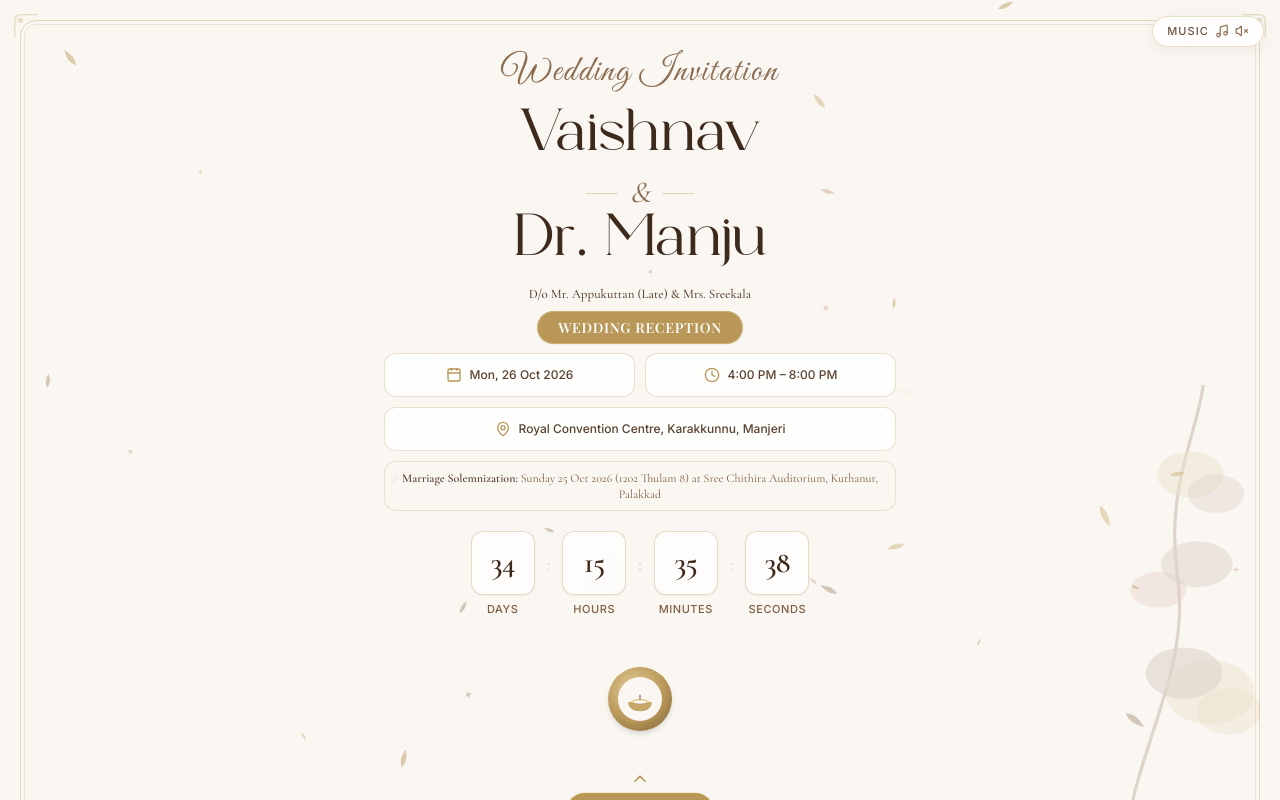
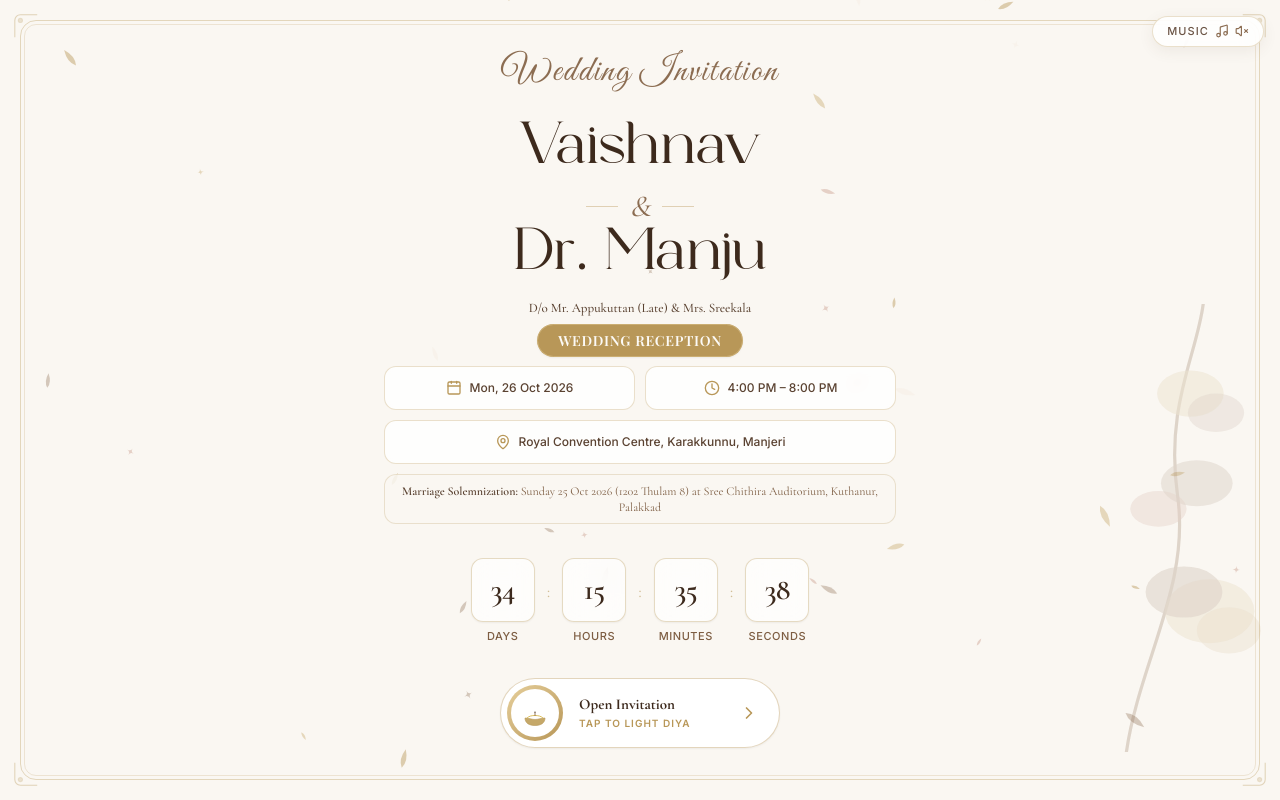
Before and after one commit to saijithc/wedding_invitation_website, a Next.js app: page / in a window 1280 px wide. Built offline with nearby package versions, Linux system fonts and the light colour scheme.

Commit message:
style: redesign diya opener to a highly intuitive standard button layout

```diff
--- a/src/components/TraditionalSealOpener.tsx
+++ b/src/components/TraditionalSealOpener.tsx
@@ -2,7 +2,7 @@
 
 import React, { useState } from 'react';
 import confetti from 'canvas-confetti';
-import { ChevronUp } from 'lucide-react';
+import { ChevronRight } from 'lucide-react';
 
 interface TraditionalSealOpenerProps {
   onComplete: () => void;
@@ -45,95 +45,52 @@ export default function TraditionalSealOpener({ onComplete, isOpened }: Traditio
 
   return (
     <>
-      {/* Keyframe styles */}
       <style>{`
-        @keyframes flameSway {
-          0%, 100% { transform: scaleX(1) scaleY(1) rotate(-1deg); }
-          25%       { transform: scaleX(0.93) scaleY(1.07) rotate(1.5deg); }
-          50%       { transform: scaleX(1.05) scaleY(0.96) rotate(-0.5deg); }
-          75%       { transform: scaleX(0.96) scaleY(1.04) rotate(1deg); }
+        @keyframes sway {
+          0%, 100% { transform: rotate(-2deg); }
+          50% { transform: rotate(2deg); }
         }
-        @keyframes warmGlow {
-          0%, 100% { opacity: 0.35; transform: scale(1); }
-          50%       { opacity: 0.6;  transform: scale(1.08); }
-        }
-        @keyframes warmGlowLit {
-          0%, 100% { opacity: 0.55; transform: scale(1); }
-          50%       { opacity: 0.85; transform: scale(1.12); }
-        }
-        @keyframes outerGlowLit {
-          0%, 100% { opacity: 0.2; transform: scale(1); }
-          50%       { opacity: 0.4; transform: scale(1.15); }
-        }
-        @keyframes flameFlicker {
+        @keyframes flicker {
           0%, 100% { opacity: 1; }
-          45%       { opacity: 0.88; }
-          70%       { opacity: 0.95; }
+          50% { opacity: 0.85; }
         }
       `}</style>
 
-      <div className="w-full max-w-xs mx-auto flex flex-col items-center select-none pt-2 pb-1">
-
+      <div className="w-full max-w-sm mx-auto flex justify-center pt-4 pb-2 px-4">
         <button
           type="button"
           onClick={handleOpen}
           disabled={isOpening}
-          aria-label="Open Wedding Invitation"
-          className="group relative flex flex-col items-center gap-2 cursor-pointer disabled:cursor-not-allowed"
+          aria-label="Light Diya and Open Invitation"
+          className={`group relative flex items-center w-full max-w-[280px] p-1.5 pr-5 gap-3 rounded-full border border-[#B89758]/40 shadow-sm transition-all duration-500 overflow-hidden ${
+            isLit ? 'bg-[#FAF7F2] shadow-[0_0_20px_rgba(212,175,55,0.2)]' : 'bg-white hover:bg-[#FAF7F2] hover:shadow-md hover:border-[#B89758]/60'
+          }`}
         >
-          {/* Diya + glow stack */}
-          <div className="relative flex items-center justify-center w-28 h-28">
-
-            {/* Outermost warm ambient glow — only when lit */}
-            {isLit && (
+          {/* Warm background glow overlay when lit */}
           <div
-                className="absolute w-28 h-28 rounded-full"
-                style={{
-                  background: 'radial-gradient(circle, rgba(212,175,55,0.18) 0%, transparent 70%)',
-                  animation: 'outerGlowLit 2.4s ease-in-out infinite',
-                }}
-              />
-            )}
-
-            {/* Inner warm halo — breathes gently like candlelight */}
-            <div
-              className="absolute w-20 h-20 rounded-full"
-              style={{
-                background: isLit
-                  ? 'radial-gradient(circle, rgba(247,223,148,0.45) 0%, rgba(212,175,55,0.2) 50%, transparent 75%)'
-                  : 'radial-gradient(circle, rgba(184,151,88,0.18) 0%, transparent 70%)',
-                animation: isLit ? 'warmGlowLit 1.8s ease-in-out infinite' : 'warmGlow 3s ease-in-out infinite',
-              }}
+            className={`absolute inset-0 bg-gradient-to-r from-[#F7DF94]/20 to-transparent transition-opacity duration-700 pointer-events-none ${
+              isLit ? 'opacity-100' : 'opacity-0'
+            }`}
           />
 
-            {/* Gold diya base circle */}
+          {/* Icon Circle (Diya Container) */}
           <div
-              className={`relative z-10 w-16 h-16 rounded-full flex items-center justify-center shadow-md transition-all duration-700
-                ${isLit
-                  ? 'shadow-[0_0_20px_6px_rgba(212,175,55,0.35)]'
-                  : 'group-hover:shadow-[0_0_14px_4px_rgba(184,151,88,0.25)]'
-                }
-              `}
-              style={{
-                background: isLit
-                  ? 'radial-gradient(circle at 40% 35%, #F7DF94, #D4AF37 50%, #8C6D52)'
-                  : 'radial-gradient(circle at 40% 35%, #E6CF9B, #B89758 55%, #7A5C38)',
-              }}
+            className={`relative shrink-0 w-14 h-14 rounded-full flex items-center justify-center transition-all duration-700 z-10 ${
+              isLit
+                ? 'bg-gradient-to-br from-[#F7DF94] to-[#D4AF37] shadow-[0_0_15px_rgba(212,175,55,0.4)]'
+                : 'bg-gradient-to-br from-[#E6CF9B] to-[#B89758] group-hover:scale-105'
+            }`}
           >
-              {/* Inner diya body */}
-              <div className="w-11 h-11 rounded-full bg-[#FAF7F2] flex items-end justify-center overflow-hidden pb-1">
-
-                {/* Diya SVG — flame + bowl */}
-                <svg viewBox="0 0 32 32" className="w-9 h-9" fill="none">
-
-                  {/* Diya bowl */}
+            <div className="w-12 h-12 rounded-full bg-white flex items-end justify-center pb-1.5 overflow-hidden">
+              <svg viewBox="0 0 32 32" className="w-8 h-8" fill="none">
+                {/* Diya Bowl */}
                 <path
                   d="M6 19 C6 24 10 26.5 16 26.5 C22 26.5 26 24 26 19 C22 19 19 20.5 16 20.5 C13 20.5 10 19 6 19 Z"
                   fill="#C5A869"
                   stroke="#B89758"
                   strokeWidth="0.6"
                 />
-                  {/* Bowl rim */}
+                {/* Bowl Rim */}
                 <path
                   d="M8 19 C10 17 13 16.5 16 16.5 C19 16.5 22 17 24 19"
                   stroke="#D4AF37"
@@ -143,50 +100,47 @@ export default function TraditionalSealOpener({ onComplete, isOpened }: Traditio
                 {/* Wick */}
                 <line x1="16" y1="16.5" x2="16" y2="13.5" stroke="#8C6D52" strokeWidth="0.9" strokeLinecap="round" />
 
-                  {/* Flame — only shown when lit or hovered */}
+                {/* Flame */}
                 {isLit ? (
-                    <g style={{ animation: 'flameSway 1.6s ease-in-out infinite, flameFlicker 1.2s ease-in-out infinite', transformOrigin: '16px 13.5px' }}>
-                      {/* Outer flame */}
+                  <g style={{ animation: 'sway 1.5s ease-in-out infinite, flicker 1.2s ease-in-out infinite', transformOrigin: '16px 13.5px' }}>
                     <path
-                        d="M16 4 C16 4 19 9 19 12 C19 13.7 17.7 15 16 15 C14.3 15 13 13.7 13 12 C13 9 16 4 16 4 Z"
+                      d="M16 5 C16 5 18.5 9.5 18.5 12 C18.5 13.5 17.2 14.8 16 14.8 C14.8 14.8 13.5 13.5 13.5 12 C13.5 9.5 16 5 16 5 Z"
                       fill="#F97316"
-                        opacity="0.7"
+                      opacity="0.8"
                     />
-                      {/* Inner bright flame */}
                     <path
-                        d="M16 6.5 C16 6.5 17.8 10 17.8 12 C17.8 13.0 17.0 13.8 16 13.8 C15.0 13.8 14.2 13.0 14.2 12 C14.2 10 16 6.5 16 6.5 Z"
+                      d="M16 7 C16 7 17.5 10 17.5 12 C17.5 12.8 16.8 13.5 16 13.5 C15.2 13.5 14.5 12.8 14.5 12 C14.5 10 16 7 16 7 Z"
                       fill="#FCD34D"
                     />
-                      {/* Flame tip glow */}
-                      <ellipse cx="16" cy="8" rx="1.2" ry="2" fill="#FEF3C7" opacity="0.85" />
                   </g>
                 ) : (
-                    /* Unlit wick tip */
                   <circle cx="16" cy="13.2" r="0.9" fill="#5A4231" opacity="0.5" />
                 )}
               </svg>
-
-              </div>
             </div>
           </div>
 
-          {/* Highly Visible CTA */}
-          <div className="text-center w-full mt-2">
-            {!isLit ? (
-              <div className="flex flex-col items-center animate-bounce">
-                <ChevronUp className="w-5 h-5 text-[#B89758] mb-1" />
-                <span className="inline-block px-5 py-2.5 rounded-full bg-[#B89758] text-white text-xs font-bold tracking-[0.2em] uppercase shadow-md border border-[#D4AF37]/50 group-hover:bg-[#a38346] transition-colors">
-                  Tap to Open
-                </span>
-              </div>
-            ) : (
-              <p className="font-serif font-semibold text-lg tracking-wide text-[#8C6D52] animate-pulse">
-                {isOpening ? 'Opening…' : 'Lighting the way…'}
+          {/* Button Text */}
+          <div className="flex-1 text-left z-10 pl-1">
+            <p className={`font-serif font-bold text-[15px] leading-tight transition-colors duration-500 ${isLit ? 'text-[#8C6D52]' : 'text-[#3D2A1D]'}`}>
+              {isOpening ? 'Opening…' : isLit ? 'Lighting...' : 'Open Invitation'}
+            </p>
+            {!isLit && (
+              <p className="text-[10px] text-[#B89758] font-semibold uppercase tracking-widest mt-0.5">
+                Tap to light Diya
               </p>
             )}
           </div>
+
+          {/* Arrow */}
+          <div className="shrink-0 z-10 transition-transform duration-300 group-hover:translate-x-1">
+            {isLit ? (
+               <div className="w-5 h-5 rounded-full border-2 border-[#D4AF37] border-t-transparent animate-spin" />
+            ) : (
+               <ChevronRight className="w-5 h-5 text-[#B89758]" />
+            )}
+          </div>
         </button>
-
       </div>
     </>
   );
```
Lines whose indentation alone changed are shown as unchanged.
